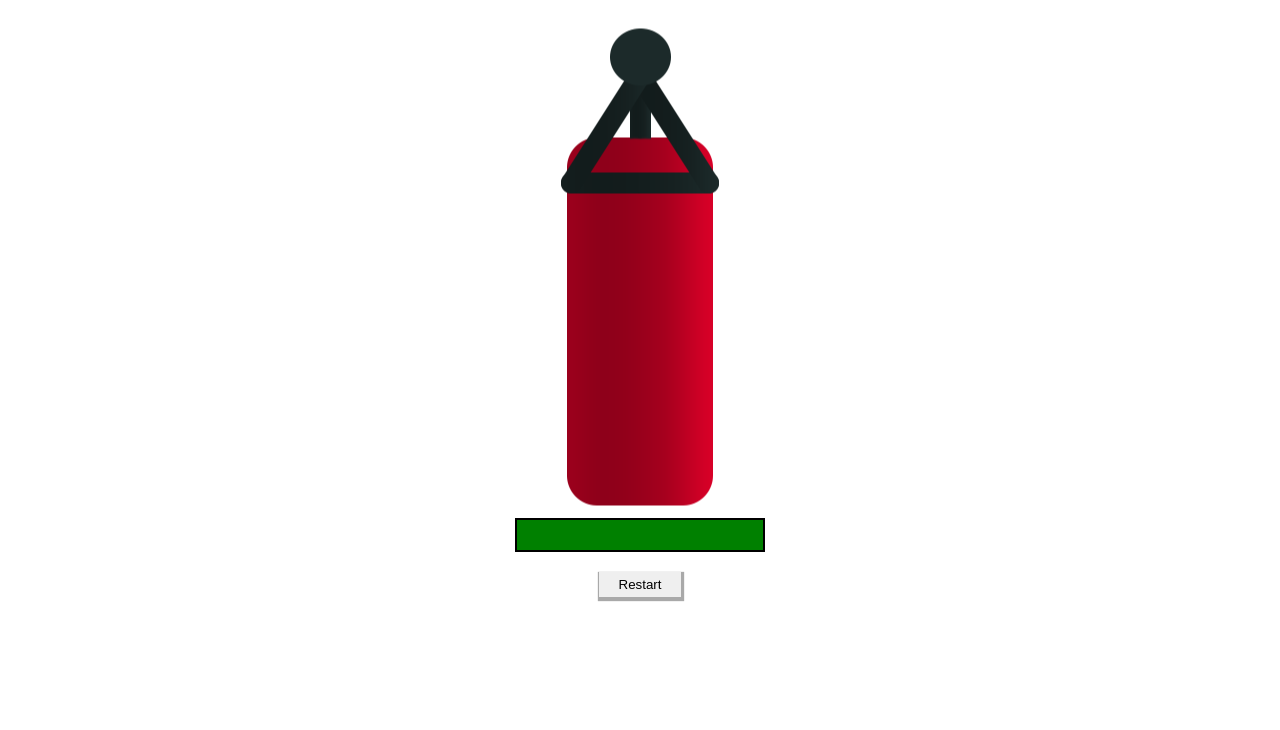
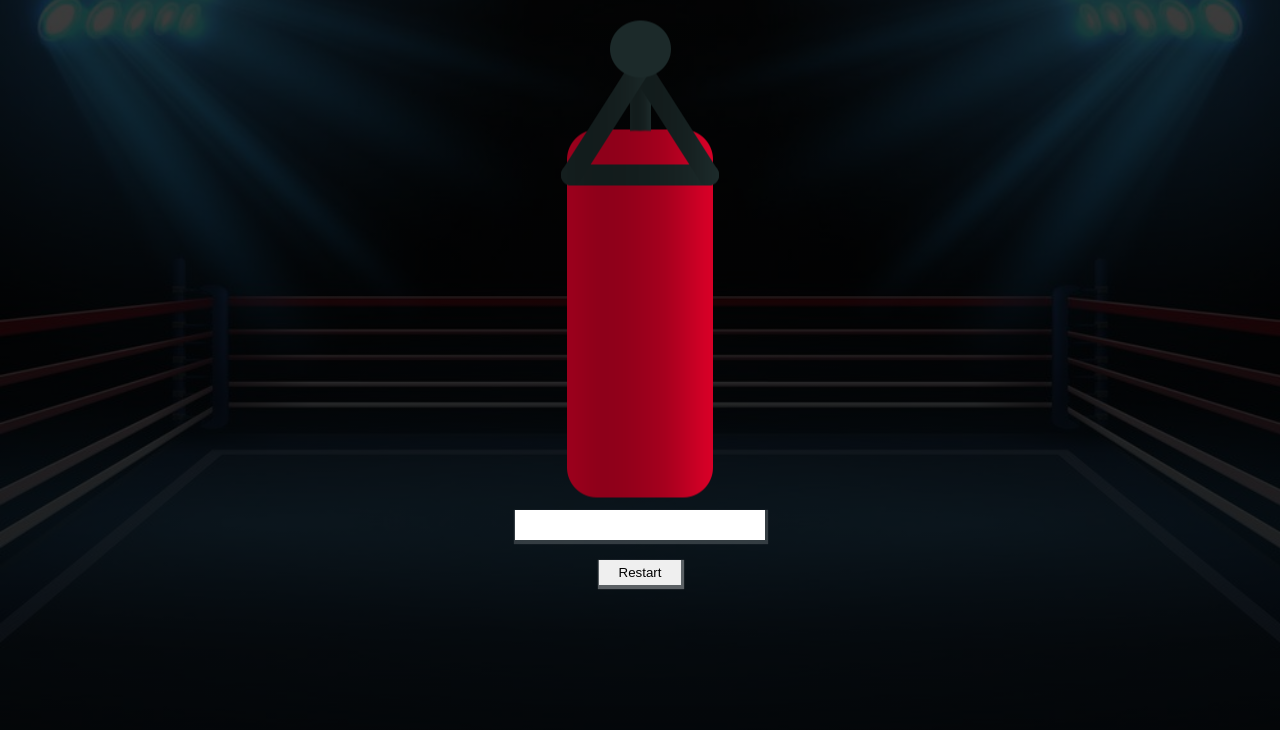
Before and after one commit to Tybabie/Punch-bag-game, a plain HTML site: page index.html in a window 1280 px wide. Shown: the part 70-800 px from the top of the page. Drawn offline with nearby package versions, Linux system fonts and the light colour scheme.

Commit message:
my commit

```diff
--- a/css/mystyle.css
+++ b/css/mystyle.css
@@ -1,11 +1,20 @@
 *{
     box-sizing: border-box;
+}
+body{
+    background: linear-gradient(rgba(0, 0, 0, 0.753), rgba(0, 0, 0, 0.87)), url('../images/background.jpg');
+    background-repeat: no-repeat;
+    background-position: center;
+    background-size: cover;
+    margin: 0px;
+    padding: 0px;
 }
 #punch-bag{
   text-align: center;
 }
 h1{
     font-size: 40px;
+    color: white;
 }
 #bag{
     position: relative;
@@ -17,15 +26,16 @@ h1{
     background-position: center;
 }
 #bag-health{
-    border: 2px solid black;
+
     width: 250px;
     margin: 0px auto 20px;
+    box-shadow: 1px 2px 1px 2px rgba(255, 255, 255, 0.171);
 }
 #bag-health div.weak{
     background-color: crimson;
 }
 #bag-health div{
-    background-color: green;
+    background-color: white;
     height: 30px;
 }
 #bag.burst{
@@ -37,7 +47,7 @@ button{
     padding: 5px 20px;
     border: none;
     outline: none;
-    box-shadow: 1px 2px 1px 2px rgba(0, 0, 0, 0.336);
+    box-shadow: 1px 2px 1px 2px rgba(255, 255, 255, 0.336);
     transition: 1s all;
 }
 button:hover{
@@ -48,7 +58,7 @@ button:hover{
 p{
     font-size: 20px;
     font-weight: 900;
-    color: crimson;
+    color: red;
 }
 
 @media only screen and (max-width: 768px){
--- a/js/myscript.js
+++ b/js/myscript.js
@@ -28,6 +28,6 @@ methods: {
 
 $(document).ready(function(){
     $("#bag").click(function(){
-       $("#bag").fadeTo("fast", 0.5).fadeTo("fast", 0.9)
+       $("#bag").fadeTo("fast", 0.5).fadeTo("fast", 1)
     });
 })
```
Also changed, not shown: images/background.jpg (added), images/bg.jpg (added).
